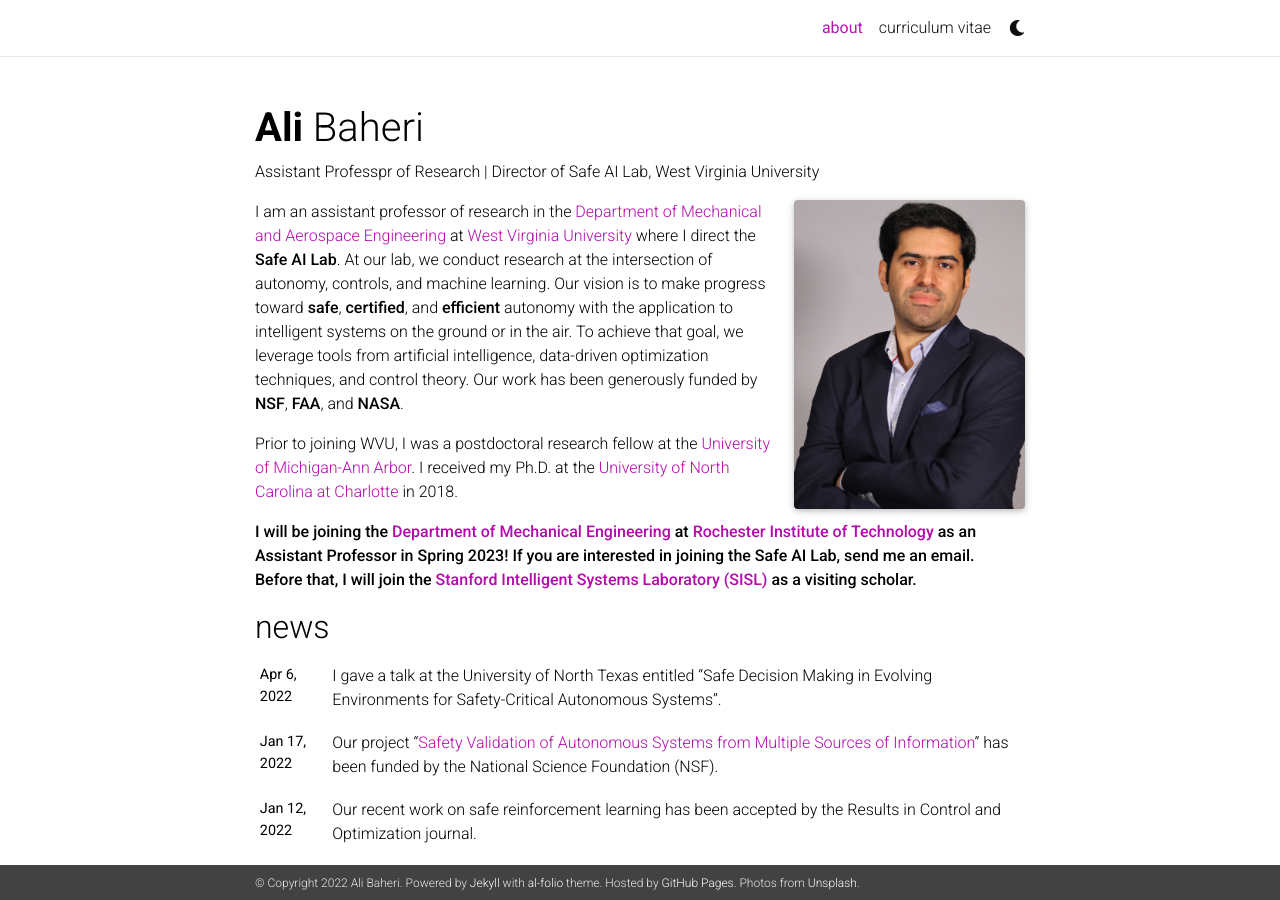
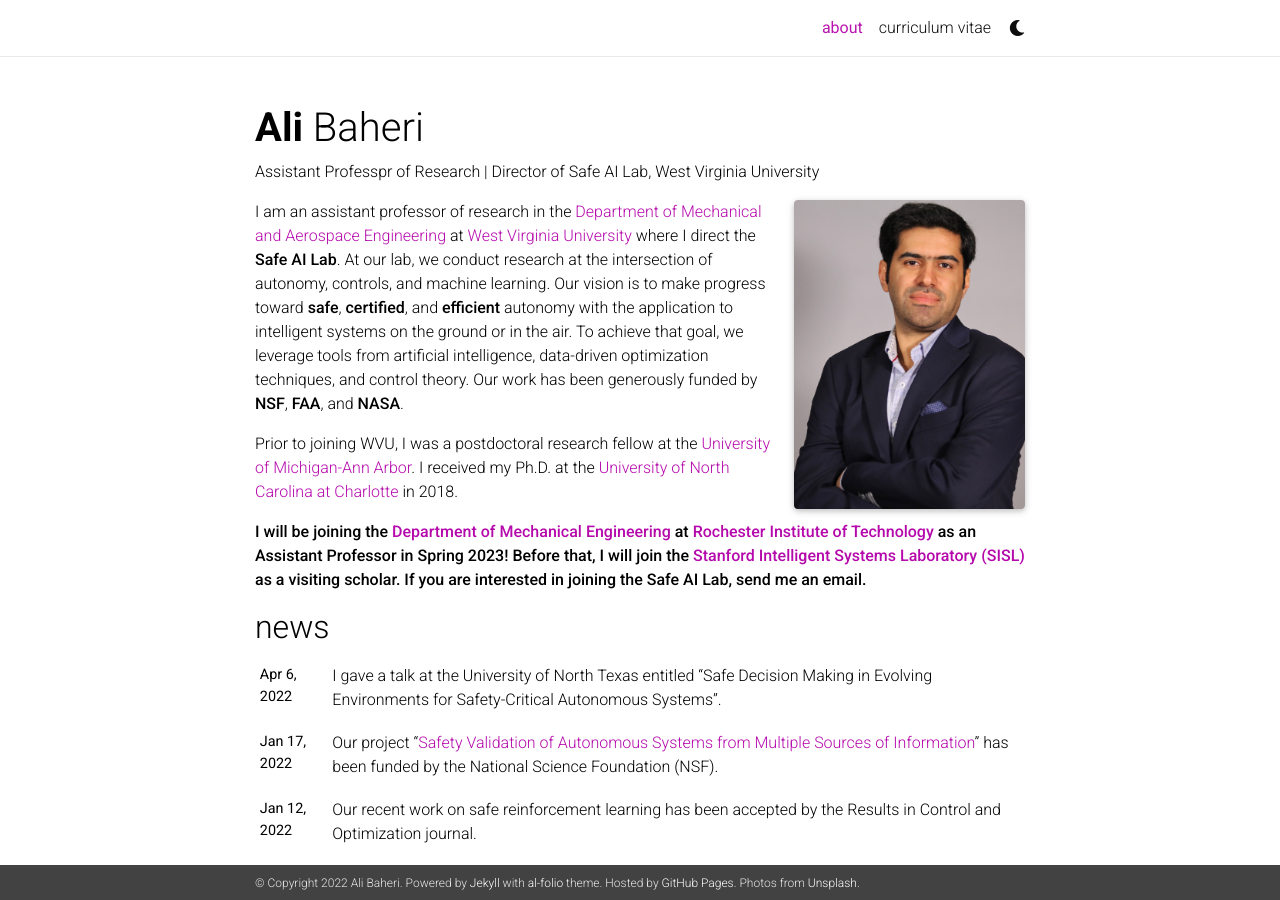
Before and after one commit to AliBaheri/alibaheri, a Jekyll site: the page built from _pages/about.md, in a window 1280 px wide and 900 px high. Built offline with Jekyll 4.4.1, drawn with Linux system fonts in a browser that asks for light colours; nearby versions of some CDN libraries; comment, search, counter and statistics services are not loaded; a style sheet for code colours, icons or effects is not loaded.

```diff
--- a/_pages/about.md
+++ b/_pages/about.md
@@ -24,4 +24,4 @@ Our vision is to make progress toward **safe**, **certified**, and **efficient**
 
 Prior to joining WVU, I was a postdoctoral research fellow at the [University of Michigan-Ann Arbor](https://umich.edu/). I received my Ph.D. at the [University of North Carolina at Charlotte](https://www.charlotte.edu/) in 2018.
 
-**I will be joining the [Department of Mechanical Engineering](https://www.rit.edu/engineering/department-mechanical-engineering) at [Rochester Institute of Technology](https://www.rit.edu/) as an Assistant Professor in Spring 2023! If you are interested in joining the Safe AI Lab, send me an email. Before that, I will join the [Stanford Intelligent Systems Laboratory (SISL)](https://web.stanford.edu/group/sisl/cgi-bin/wordpress/) as a visiting scholar.**
+**I will be joining the [Department of Mechanical Engineering](https://www.rit.edu/engineering/department-mechanical-engineering) at [Rochester Institute of Technology](https://www.rit.edu/) as an Assistant Professor in Spring 2023! Before that, I will join the [Stanford Intelligent Systems Laboratory (SISL)](https://web.stanford.edu/group/sisl/cgi-bin/wordpress/) as a visiting scholar. If you are interested in joining the Safe AI Lab, send me an email.**
```
